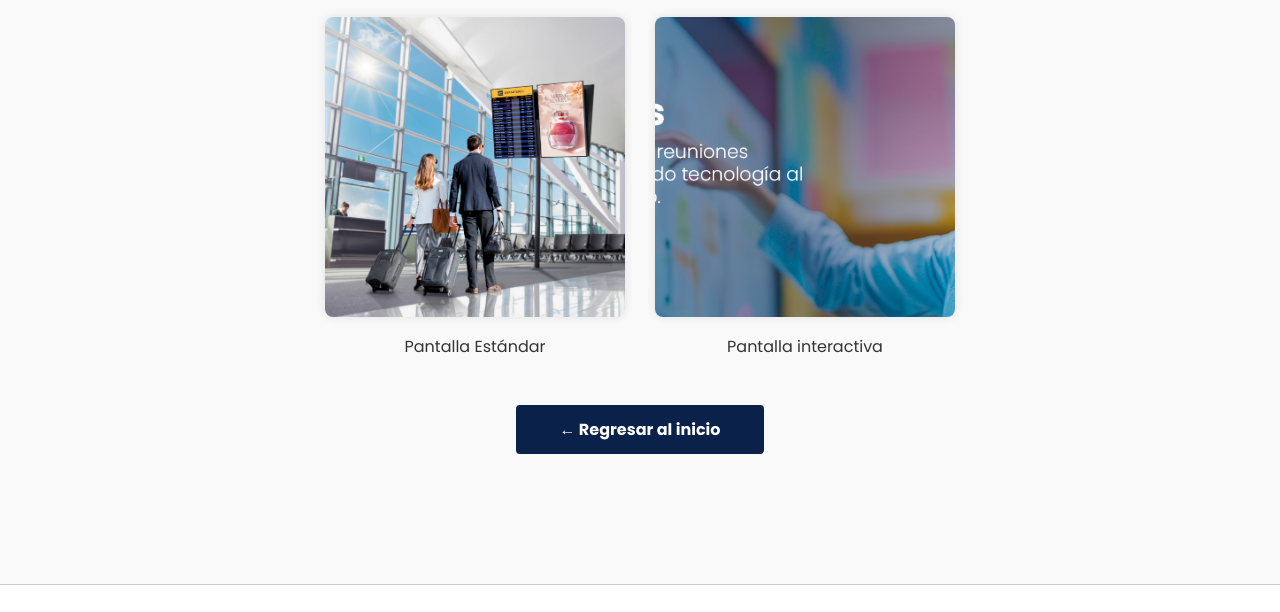
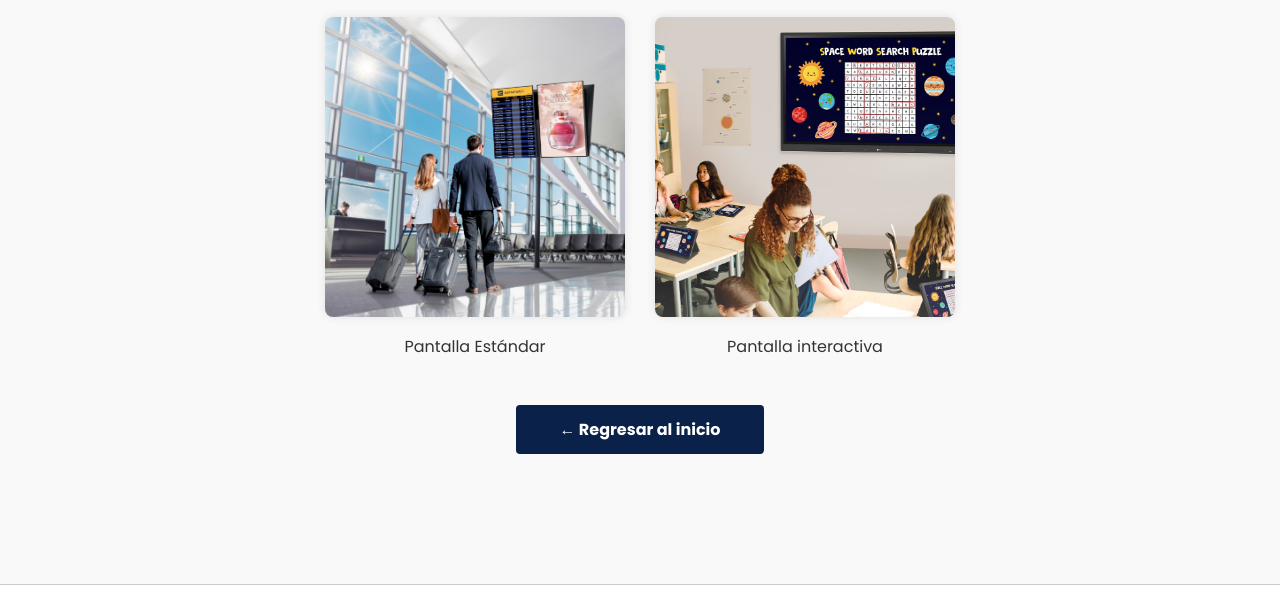
Before and after one commit to Demotors/Rehlko, a plain HTML site: page galeria-signage.html in a window 1280 px wide. Shown: the part 188-800 px from the top of the page. Drawn offline with Linux system fonts and the light colour scheme.

Commit message:
Update galeria-signage.html

```diff
--- a/galeria-signage.html
+++ b/galeria-signage.html
@@ -143,7 +143,7 @@
   <h2 class="centered">Digital Signage</h2>
   <div class="gallery">
     <div class="gallery-item"><img src="img/5UL3KJZK9S0k4i7qNlutEH9MDghS7Hs8uLOtXXxS.jpeg"><p>Pantalla Estándar</p></div>
-    <div class="gallery-item"><img src="img/PANTALLA-INTERACTIVA.png"><p>Pantalla interactiva</p></div>
+    <div class="gallery-item"><img src="img/TR3DK-01-A New-Level-of-Classroom-with-LG-CreateBoard-Interactive-Digital-Signage-ID-D.avif"><p>Pantalla interactiva</p></div>
   </div>
   <a href="index.html" class="back-btn">← Regresar al inicio</a>
 </section>
```
